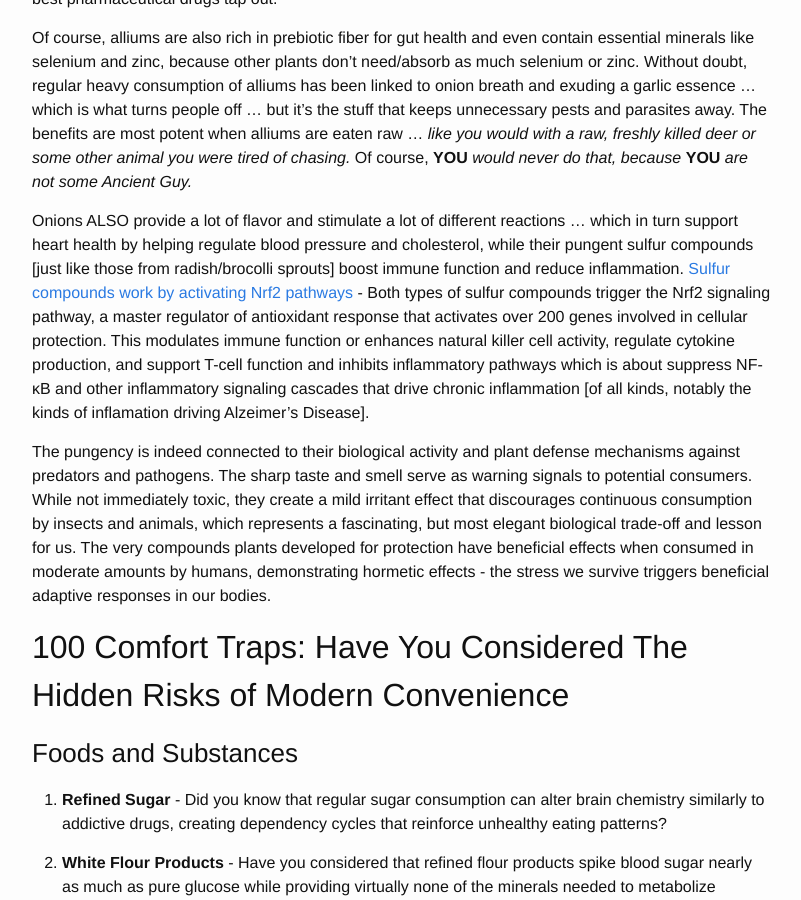
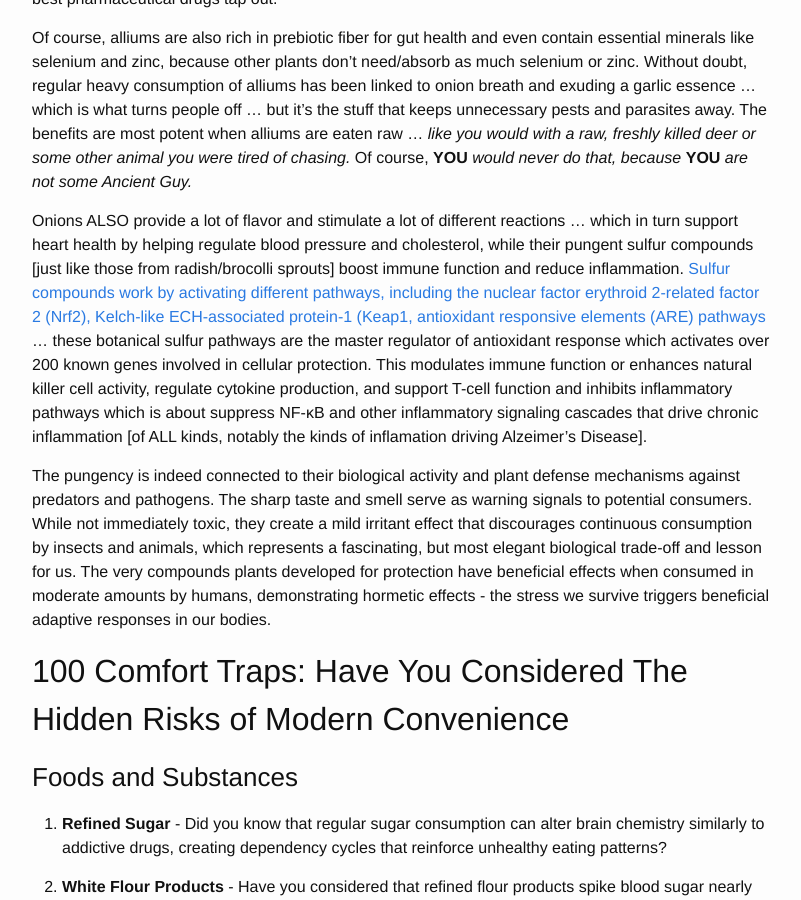
Before and after one commit to soilqualitylab/soilqualitylab.github.io, a Jekyll site: the page built from _posts/2025-02-24-comfort-kills.md, in a window 1280 px wide and 900 px high, scrolled down 507 px. Shown: the whole window, without its empty margins (238-1039 px from the left). Built offline with Jekyll 4.4.1, drawn with Linux system fonts in a browser that asks for light colours.

Commit message:
pathways

```diff
--- a/_posts/2025-02-24-comfort-kills.md
+++ b/_posts/2025-02-24-comfort-kills.md
@@ -14,7 +14,7 @@ I really enjoy watching onions, garlic, ramps grow IN EARLY SPRING, way before t
 
 Of course, alliums are also rich in prebiotic fiber for gut health and even contain essential minerals like selenium and zinc, because other plants don't need/absorb as much selenium or zinc. Without doubt, regular heavy consumption of alliums has been linked to onion breath and exuding a garlic essence ... which is what turns people off ... but it's the stuff that keeps unnecessary pests and parasites away. The benefits are most potent when alliums are eaten raw ... *like you would with a raw, freshly killed deer or some other animal you were tired of chasing.*  Of course, **YOU** *would never do that, because* **YOU** *are not some Ancient Guy.*
 
-Onions ALSO provide a lot of flavor and stimulate a lot of different reactions ... which in turn support heart health by helping regulate blood pressure and cholesterol, while their pungent sulfur compounds [just like those from radish/brocolli sprouts] boost immune function and reduce inflammation. [Sulfur compounds work by activating Nrf2 pathways](https://pmc.ncbi.nlm.nih.gov/articles/PMC7663041/) - Both types of sulfur compounds trigger the Nrf2 signaling pathway, a master regulator of antioxidant response that activates over 200 genes involved in cellular protection. This modulates immune function or enhances natural killer cell activity, regulate cytokine production, and support T-cell function and inhibits inflammatory pathways which is about suppress NF-κB and other inflammatory signaling cascades that drive chronic inflammation [of all kinds, notably the kinds of inflamation driving Alzeimer's Disease].
+Onions ALSO provide a lot of flavor and stimulate a lot of different reactions ... which in turn support heart health by helping regulate blood pressure and cholesterol, while their pungent sulfur compounds [just like those from radish/brocolli sprouts] boost immune function and reduce inflammation. [Sulfur compounds work by activating different pathways, including the nuclear factor erythroid 2-related factor 2 (Nrf2), Kelch-like ECH-associated protein-1 (Keap1, antioxidant responsive elements (ARE) pathways](https://pmc.ncbi.nlm.nih.gov/articles/PMC7663041/) ... these botanical sulfur pathways are the master regulator of antioxidant response which activates over 200 known genes involved in cellular protection. This modulates immune function or enhances natural killer cell activity, regulate cytokine production, and support T-cell function and inhibits inflammatory pathways which is about suppress NF-κB and other inflammatory signaling cascades that drive chronic inflammation [of ALL kinds, notably the kinds of inflamation driving Alzeimer's Disease].
 
 The pungency is indeed connected to their biological activity and plant defense mechanisms against predators and pathogens. The sharp taste and smell serve as warning signals to potential consumers. While not immediately toxic, they create a mild irritant effect that discourages continuous consumption by insects and animals, which represents a fascinating, but most elegant biological trade-off and lesson for us. The very compounds plants developed for protection have beneficial effects when consumed in moderate amounts by humans, demonstrating hormetic effects - the stress we survive triggers beneficial adaptive responses in our bodies.
 
```
